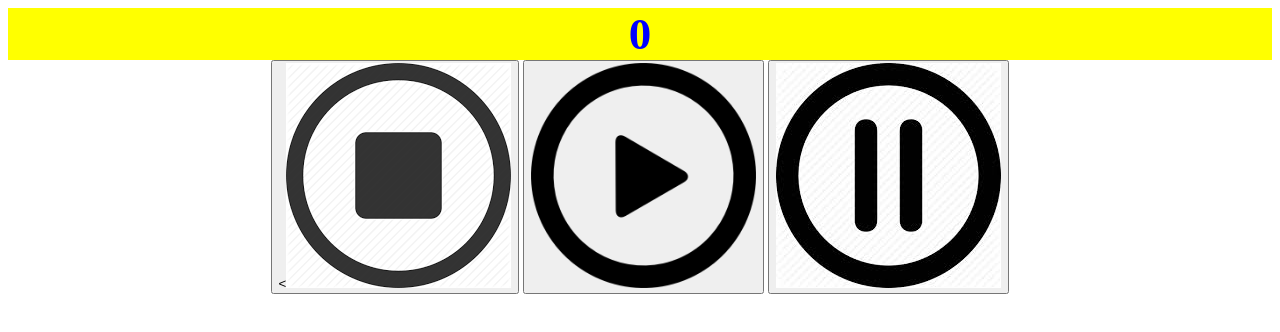
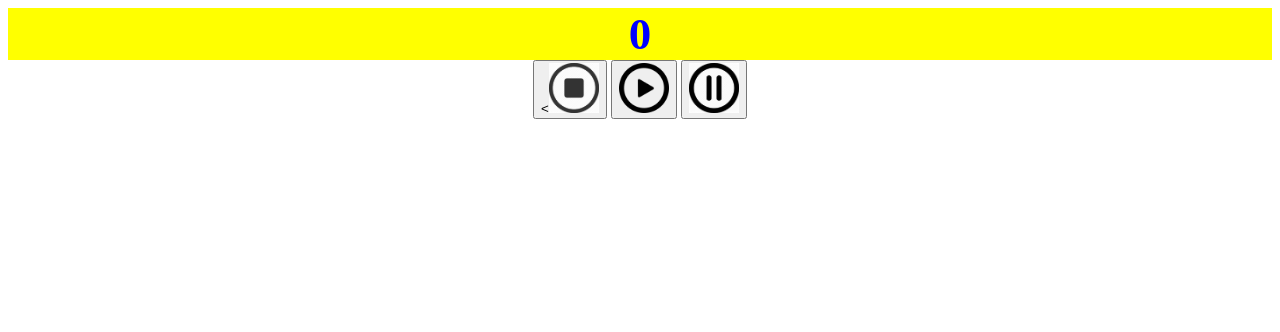
Before and after one commit to adyb02062006/clock, a plain HTML site: page index.html in a window 1280 px wide. Drawn offline with Linux system fonts and the light colour scheme.

Commit message:
Update index.html

```diff
--- a/index.html
+++ b/index.html
@@ -7,9 +7,9 @@
 </head>
 <body>
 <center><div id="time" style="background: yellow; color: blue;font-size: 45px;font-weight: bold">0</div>
-<button onclick ="stop()"><<img src="99.png" height="225" width="225"/></button>
-<button onclick ="play()"><img src="77.png" height="225" width="225"/></button>
-<button onclick ="pause()"><img src="88.jpg" height="225" width="225"/></button>
+<button onclick ="stop()"><<img src="99.png" height="50" width="50"/></button>
+<button onclick ="play()"><img src="77.png" height="50" width="50"/></button>
+<button onclick ="pause()"><img src="88.jpg" height="50" width="50"/></button>
 </center>
 <script>
     function pause() {
```
